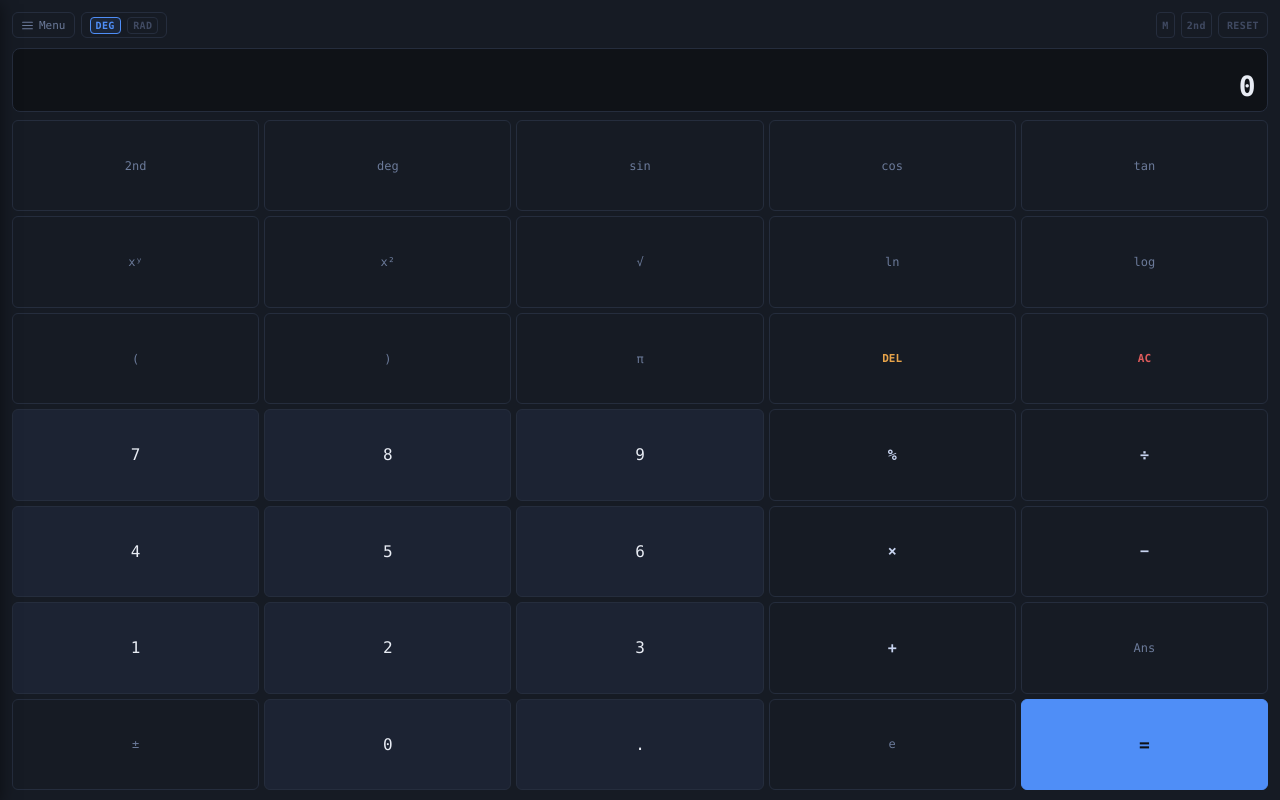
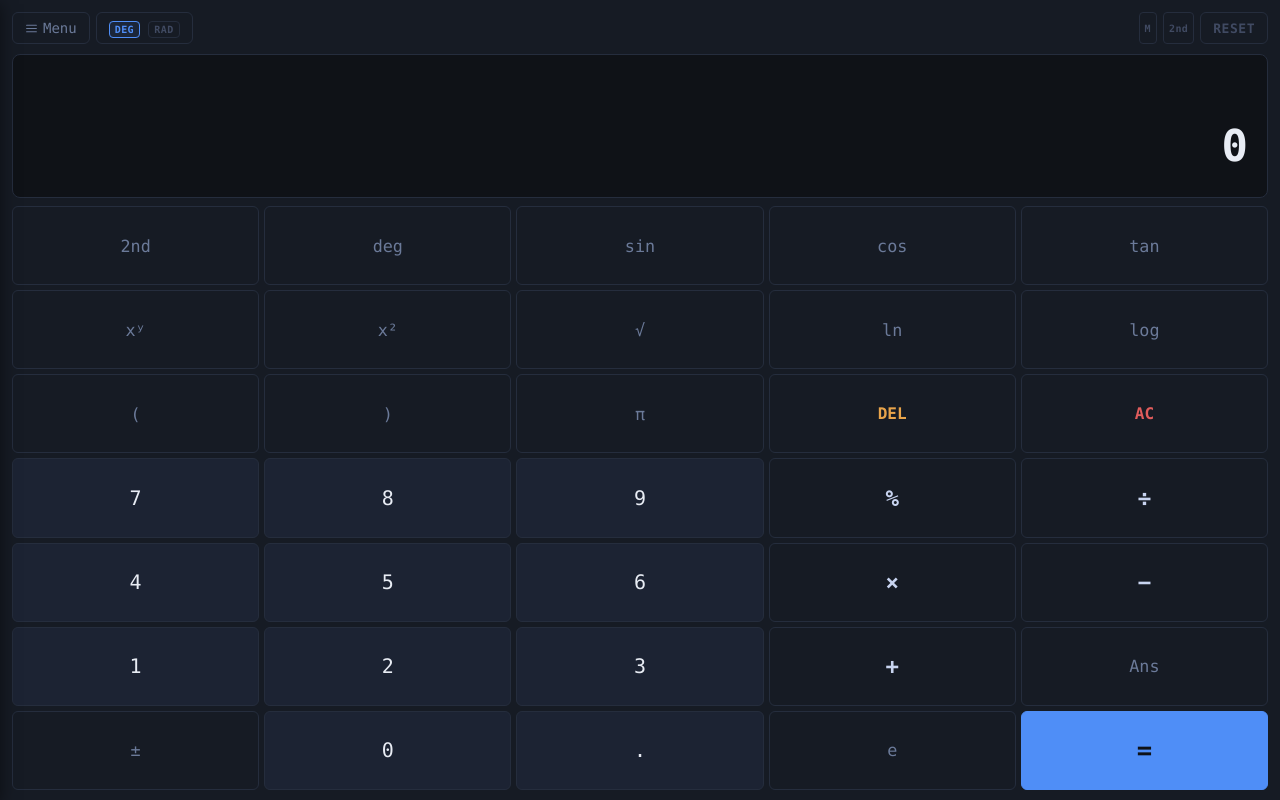
Before and after one commit to Brian-Aldana/parf_gonodol, a website built with Vite: page frontend/index.html in a window 1280 px wide. Built offline with nearby package versions, Linux system fonts and the light colour scheme.

Commit message:
fix(frontend): make display height and typography scale proportionally on window resize

```diff
--- a/frontend/src/styles/buttons.css
+++ b/frontend/src/styles/buttons.css
@@ -8,7 +8,7 @@
   border-radius: var(--radius-sm);
   border: 1px solid var(--color-border);
   font-family: var(--font-mono);
-  font-size: clamp(12px, 2.3vh, 16px);
+  font-size: clamp(12px, 2.5vh, 22px);
   font-weight: 500;
   transition: background-color 90ms ease, border-color 90ms ease, transform 80ms ease;
   cursor: pointer;
@@ -38,7 +38,7 @@
 .btn--sci {
   background-color: var(--color-surface);
   color: var(--color-text-secondary);
-  font-size: 12px;
+  font-size: clamp(11px, 2.1vh, 18px);
 }
 
 .btn--sci:hover {
@@ -50,7 +50,7 @@
 .btn--op {
   background-color: var(--color-surface);
   color: var(--color-operator);
-  font-size: 15px;
+  font-size: clamp(14px, 2.8vh, 26px);
   font-weight: 600;
 }
 
@@ -62,7 +62,7 @@
 .btn--del {
   background-color: var(--color-surface);
   color: var(--color-warn);
-  font-size: 11px;
+  font-size: clamp(11px, 2vh, 17px);
   font-weight: 600;
 }
 
@@ -74,7 +74,7 @@
 .btn--ac {
   background-color: var(--color-surface);
   color: var(--color-danger);
-  font-size: 11px;
+  font-size: clamp(11px, 2vh, 17px);
   font-weight: 700;
 }
 
@@ -87,7 +87,7 @@
   background-color: var(--color-accent);
   border-color: var(--color-accent);
   color: var(--color-accent-fg);
-  font-size: 18px;
+  font-size: clamp(16px, 3.2vh, 30px);
   font-weight: 700;
 }
 
@@ -99,12 +99,12 @@
 .btn--mode {
   background-color: var(--color-surface);
   color: var(--color-text-muted);
-  font-size: 10px;
+  font-size: clamp(10px, 1.8vh, 13px);
   font-weight: 600;
   letter-spacing: 0.04em;
   border: 1px solid var(--color-border);
-  padding: 0 8px;
-  height: 26px;
+  padding: 0 clamp(6px, 1.5vw, 12px);
+  height: clamp(26px, 4vh, 34px);
   border-radius: var(--radius-sm);
   cursor: pointer;
   transition: color 90ms ease, border-color 90ms ease;
@@ -118,13 +118,13 @@
   display: flex;
   align-items: center;
   gap: 5px;
-  padding: 0 8px;
-  height: 26px;
+  padding: 0 clamp(6px, 1.5vw, 12px);
+  height: clamp(26px, 4vh, 34px);
   border-radius: var(--radius-sm);
   border: 1px solid var(--color-border);
   background-color: var(--color-surface);
   color: var(--color-text-secondary);
-  font-size: 11px;
+  font-size: clamp(11px, 1.8vh, 14px);
   font-weight: 500;
   font-family: var(--font-mono);
   cursor: pointer;
--- a/frontend/src/styles/calculator.css
+++ b/frontend/src/styles/calculator.css
@@ -22,7 +22,7 @@
   justify-content: space-between;
   gap: 8px;
   flex-shrink: 0;
-  height: 30px;
+  height: clamp(30px, 4.5vh, 40px);
 }
 
 .header-left {
@@ -41,22 +41,22 @@
   background-color: var(--color-bg);
   border: 1px solid var(--color-border);
   border-radius: var(--radius-md);
-  padding: 8px 12px;
+  padding: clamp(8px, 1.8vh, 18px) clamp(10px, 2.5vw, 20px);
   display: flex;
   flex-direction: column;
-  justify-content: space-between;
-  min-height: 64px;
-  max-height: 85px;
+  justify-content: space-around;
+  min-height: 72px;
+  height: clamp(76px, 18vh, 180px);
   flex-shrink: 0;
 }
 
 .display-expression {
-  font-size: 11px;
+  font-size: clamp(11px, 2vh, 18px);
   color: var(--color-text-secondary);
   text-align: right;
   overflow-x: auto;
   white-space: nowrap;
-  min-height: 15px;
+  min-height: 1.2em;
   letter-spacing: 0.01em;
 }
 
@@ -67,7 +67,7 @@
   outline: none;
   color: var(--color-text-primary);
   font-family: var(--font-mono);
-  font-size: clamp(20px, 4.5vh, 28px);
+  font-size: clamp(24px, 5.5vh, 52px);
   font-weight: 600;
   text-align: right;
   font-variant-numeric: tabular-nums;
@@ -75,7 +75,7 @@
   padding: 0;
   margin: 0;
   letter-spacing: -0.02em;
-  line-height: 1.1;
+  line-height: 1.15;
 }
 
 .display-input::selection {
@@ -84,7 +84,7 @@
 
 .display-input.is-error {
   color: var(--color-danger);
-  font-size: 15px;
+  font-size: clamp(16px, 3vh, 28px);
   font-weight: 500;
 }
 
```
